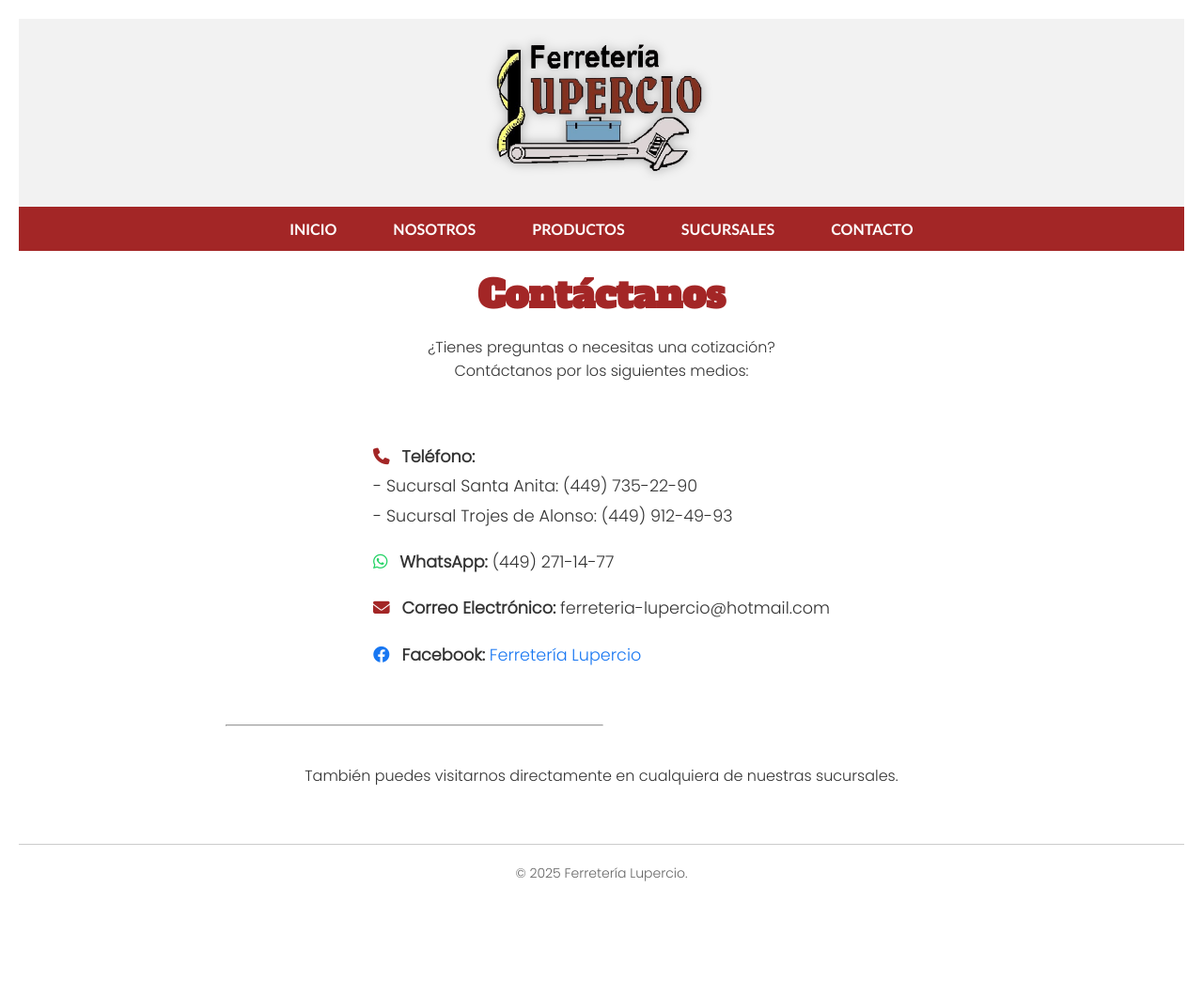
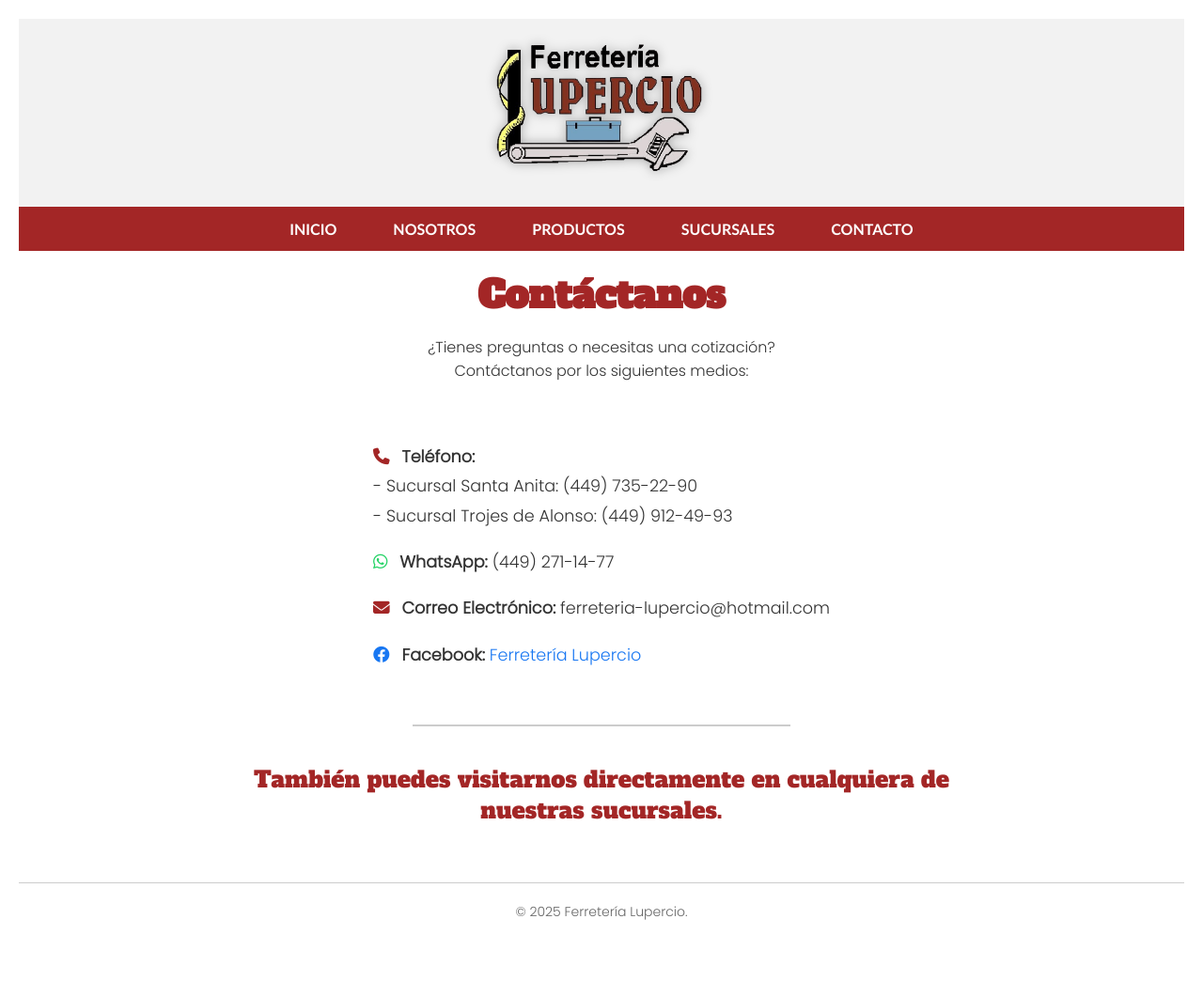
Before and after one commit to Ferreteria-Lupercio/Ferreteria-Lupercio.github.io, a Jekyll site: the page built from Contacto.md, in a window 1280 px wide. Shown: the whole page at 94% size. Built offline with Jekyll 4.4.1, drawn with Linux system fonts in a browser that asks for light colours; before the commit the page ends 1020 px from its top, so only the background shows below that.

Commit message:
Update Contacto.md

```diff
--- a/Contacto.md
+++ b/Contacto.md
@@ -40,8 +40,10 @@ layout: default
     </p>
   </div>
 
-  <hr style="margin: 40px 0; width: 50%;">
+  <hr style="margin: 40px auto; width: 50%; border: 1px solid #ccc;">
 
-  <p>También puedes visitarnos directamente en cualquiera de nuestras sucursales.</p>
+  <p style="font-family: 'Alfa Slab One', serif; color: #a32626; font-size: 1.5rem; margin-top: 20px;">
+    También puedes visitarnos directamente en cualquiera de nuestras sucursales.
+  </p>
 
 </div>
```
